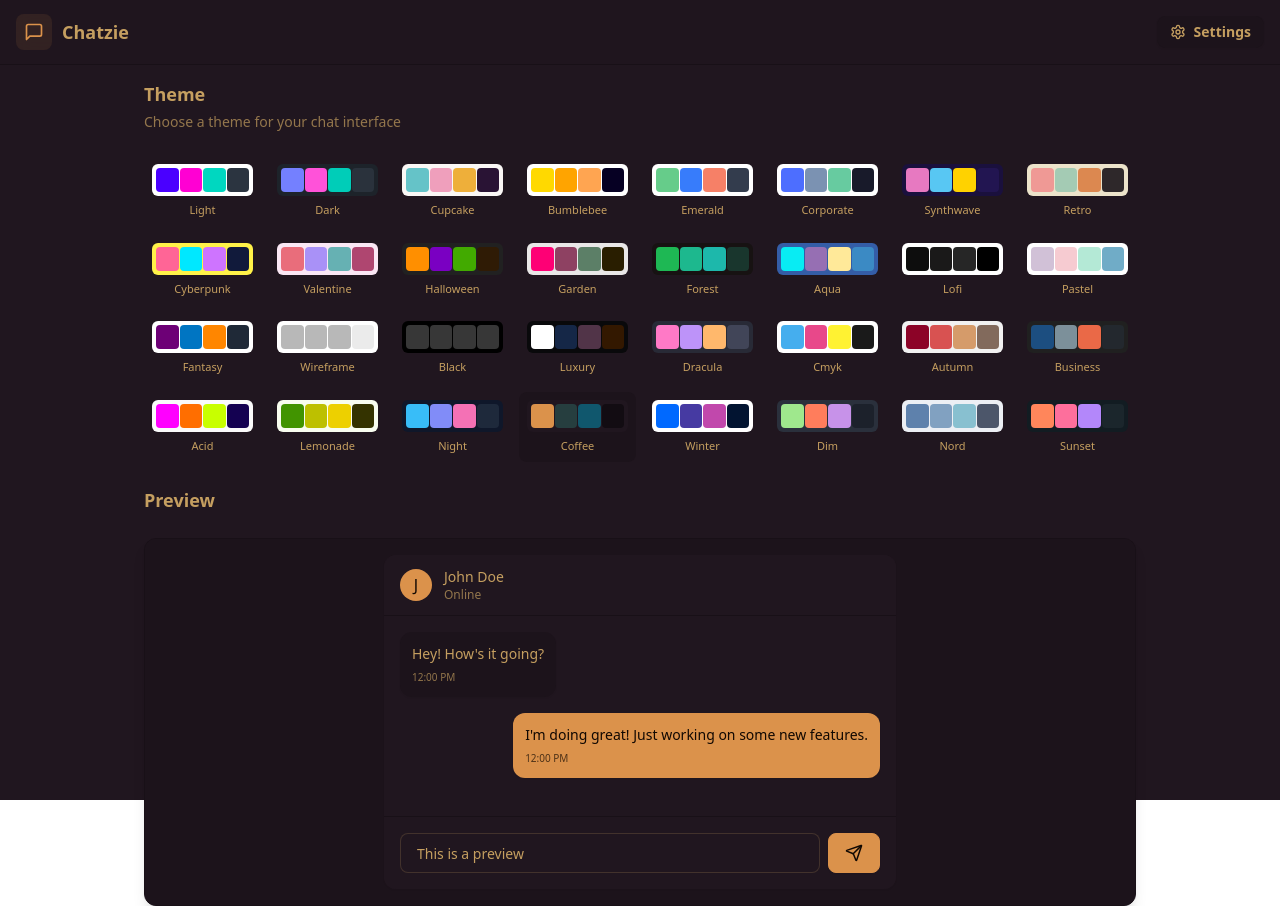
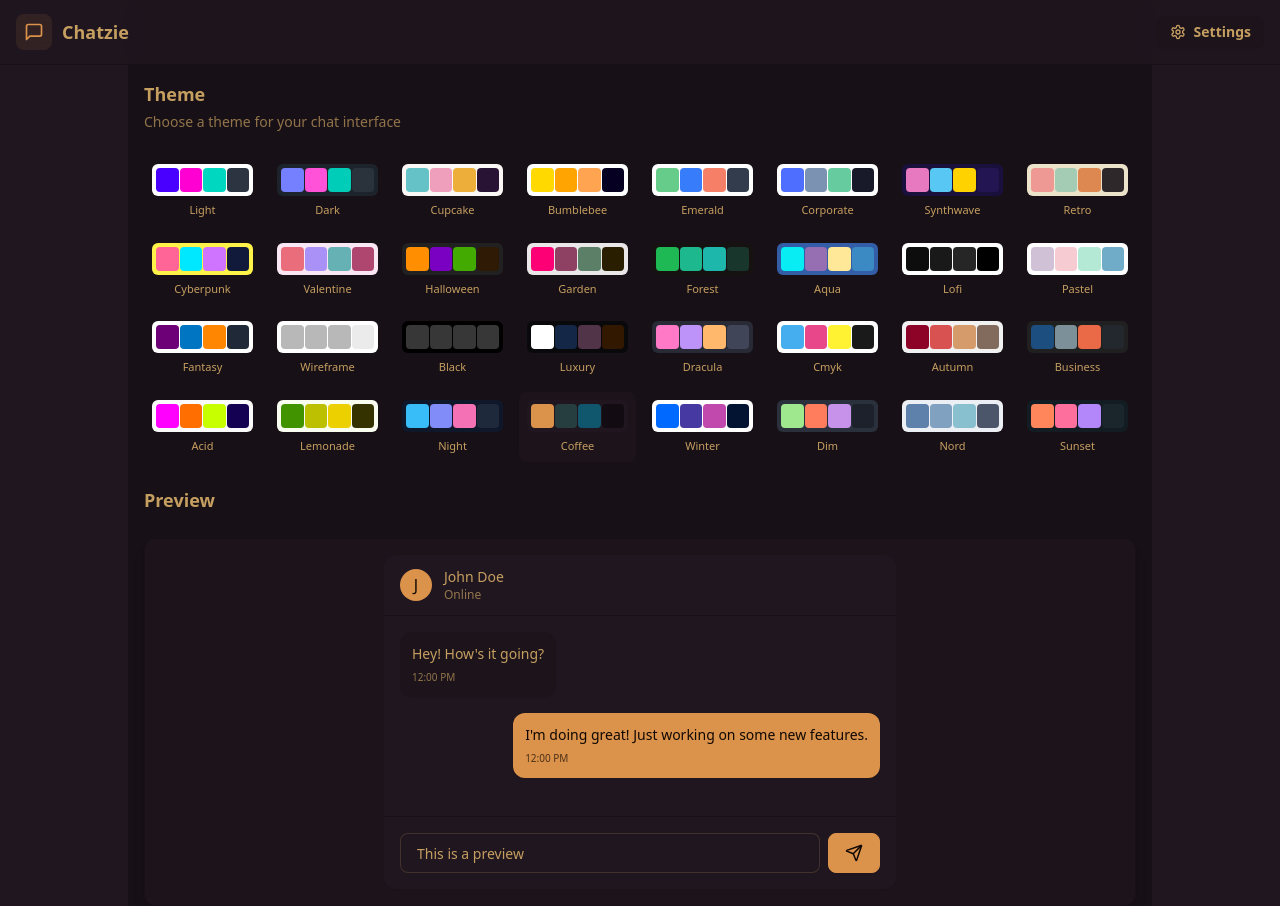
Before and after one commit to Vardhangollapalli87/Chatzie, a React (Vite) app in the folder frontend/: page /settings in a window 1280 px wide. Built offline with nearby package versions, Linux system fonts and the light colour scheme; no server answers.

Commit message:
Update SettingsPage.jsx

```diff
--- a/frontend/src/pages/SettingsPage.jsx
+++ b/frontend/src/pages/SettingsPage.jsx
@@ -11,7 +11,7 @@ const SettingsPage = () => {
   const { theme, setTheme } = useThemeStore();
 
   return (
-    <div className="h-screen container mx-auto px-4 pt-20 max-w-5xl">
+    <div className="min-h-screen w-full bg-base-300 px-4 pt-20 max-w-5xl mx-auto">
       <div className="space-y-6">
         <div className="flex flex-col gap-1">
           <h2 className="text-lg font-semibold">Theme</h2>
```
